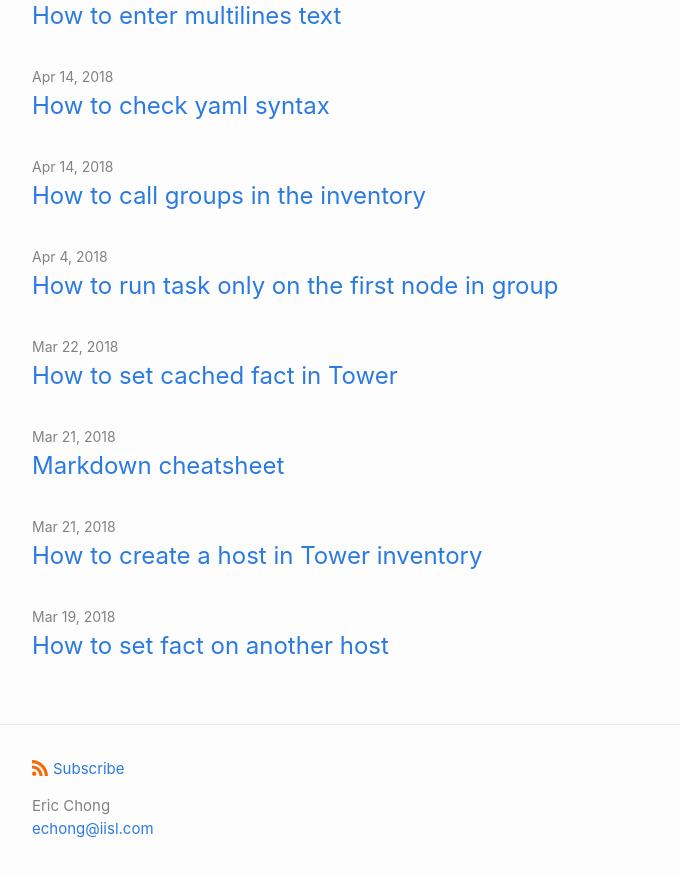
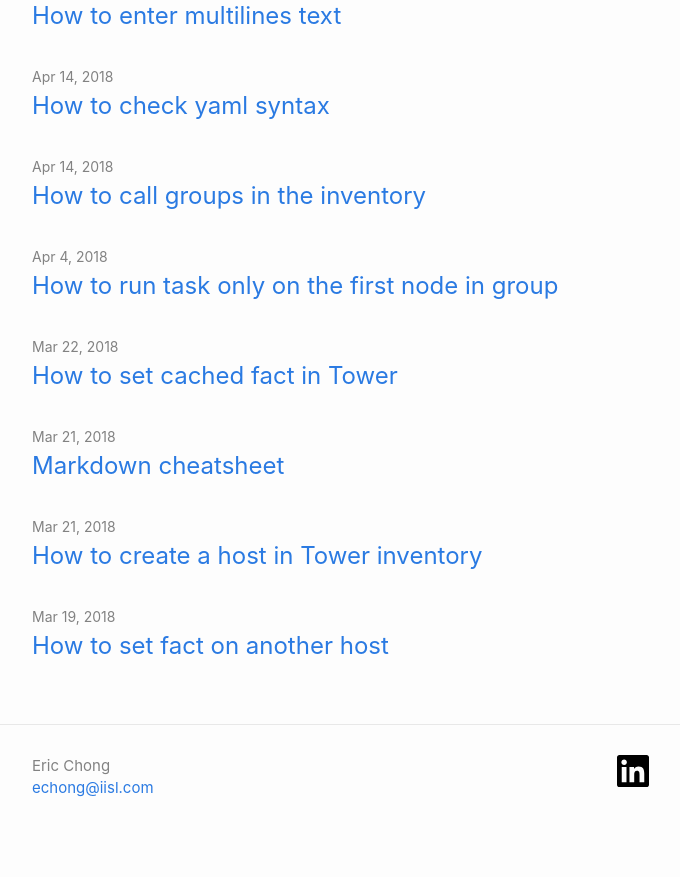
Before and after one commit to ecchong/ecchong.github.io, a Jekyll site: the page built from index.md, in a window 1280 px wide and 900 px high, scrolled down 3331 px. Shown: the top 877 px of the window, without its empty margins (38-718 px from the left). Built offline with Jekyll 4.4.1, drawn with Linux system fonts in a browser that asks for light colours.

Commit message:
added favicon

```diff
--- a/_config.yml
+++ b/_config.yml
@@ -60,3 +60,4 @@
   name: Eric Chong
   email: echong@iisl.com
 google_analytics: G-4NZH7BH1MS
+linkedin_username: ericchong4linux
--- a/_includes/custom-head.html
+++ b/_includes/custom-head.html
@@ -4,3 +4,7 @@
   1. Head over to https://realfavicongenerator.net/ to add your own favicons.
   2. Customize default _includes/custom-head.html in your source directory and insert the given code snippet.
 {% endcomment %}
+<link rel="apple-touch-icon" sizes="180x180" href="/assets/apple-touch-icon.png">
+<link rel="icon" type="image/png" sizes="32x32" href="/assets/favicon-32x32.png">
+<link rel="icon" type="image/png" sizes="16x16" href="/assets/favicon-16x16.png">
+<link rel="manifest" href="/assets/site.webmanifest">
--- a/_includes/footer.html
+++ b/_includes/footer.html
@@ -5,6 +5,7 @@
 
     <div class="footer-col-wrapper">
       <div class="footer-col">
+      <!--
         <p class="feed-subscribe">
           <a href="{{ 'feed.xml' | relative_url }}">
             <svg class="svg-icon orange">
@@ -12,6 +13,7 @@
             </svg><span>Subscribe</span>
           </a>
         </p>
+      -->
       {%- if site.author %}
         <ul class="contact-list">
           {% if site.author.name -%}
@@ -24,7 +26,12 @@
       {%- endif %}
       </div>
       <div class="footer-col">
+        <!--
         <p>{{ site.description | escape }}</p>
+        -->
+          <a href="https://www.linkedin.com/in/ericchong4linux">
+            <img src="/assets/linkedin.svg" width="32" height="32">
+          </a>
       </div>
     </div>
 
```
Also changed, not shown: assets/android-chrome-192x192.png (added), assets/android-chrome-512x512.png (added), assets/apple-touch-icon.png (added), assets/favicon-16x16.png (added), assets/favicon-32x32.png (added), assets/favicon.ico (added), assets/linkedin.svg (added), assets/site.webmanifest (added), favicon.ico (added).
